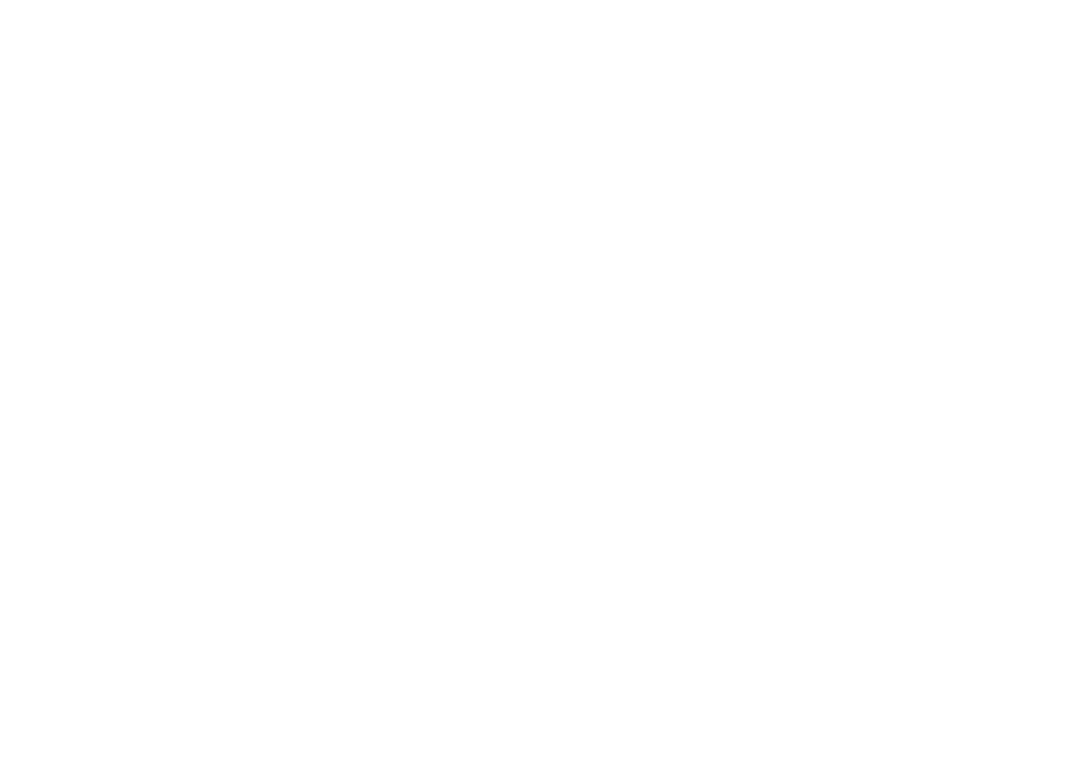
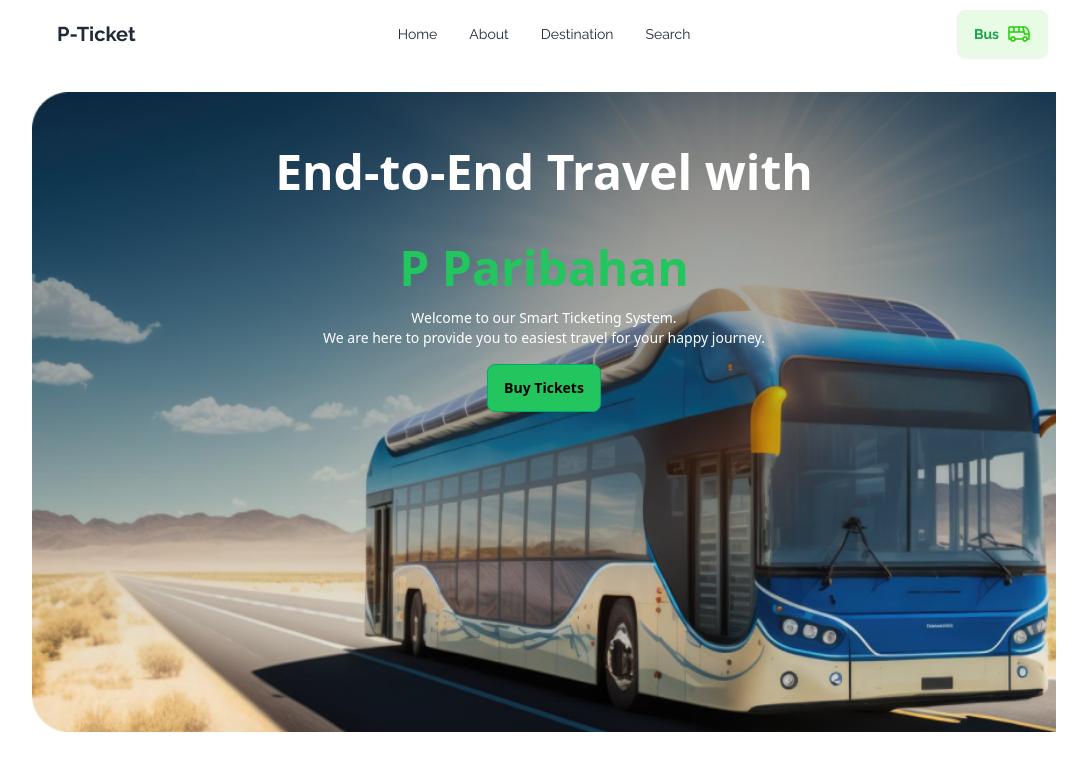
Before and after one commit to Mohammad-coders/smart-ticketing-system, a plain HTML site: page index.html in a window 1280 px wide. Shown: the whole page, without its empty margins (96-1183 px from the left). Drawn offline with nearby package versions, Linux system fonts and the light colour scheme.

Commit message:
done header section

```diff
--- a/index.html
+++ b/index.html
@@ -1,11 +1,53 @@
 <!DOCTYPE html>
-<html lang="en">
+<html lang="en" data-theme="light">
+
 <head>
     <meta charset="UTF-8">
     <meta name="viewport" content="width=device-width, initial-scale=1.0">
     <title>Smart Ticketing System</title>
+    <link href="https://cdn.jsdelivr.net/npm/daisyui@4.7.2/dist/full.min.css" rel="stylesheet" type="text/css" />
+    <script src="https://cdn.tailwindcss.com"></script>
+    <link rel="stylesheet" href="styles/styles.css">
 </head>
+
 <body>
+    <header class="w-[80%] mx-auto">
+        <nav>
+            <div class="navbar bg-base-100">
+                <div class="navbar-start">
+                    <div class="dropdown">
+                        <div tabindex="0" role="button" class="btn btn-ghost lg:hidden">
+                            <svg xmlns="http://www.w3.org/2000/svg" class="h-5 w-5" fill="none" viewBox="0 0 24 24"
+                                stroke="currentColor">
+                                <path stroke-linecap="round" stroke-linejoin="round" stroke-width="2"
+                                    d="M4 6h16M4 12h8m-8 6h16" />
+                            </svg>
+                        </div>
+                    </div>
+                    <a class="btn btn-ghost text-xl font-bold raleway-font">P-Ticket</a>
+                </div>
+                <div class="navbar-center hidden lg:flex">
+                    <ul class="menu menu-horizontal px-1 raleway-font">
+                        <li><a>Home</a></li>
+                        <li><a>About</a></li>
+                        <li><a>Destination</a></li>
+                        <li><a>Search</a></li>
+                    </ul>
+                </div>
+                <div class="navbar-end">
+                    <a class="btn bg-[#1DD1001A]"><span class="text-green-600 raleway-font font-bold">Bus</span><img src="images/bus-icon.png" alt=""></a>
+                </div>
+            </div>
+        </nav>
+        <!-- banner section -->
+        <div class="banner_section">
+            <h3 class="text-center text-5xl pt-14"><span class="text-white font-extrabold">End-to-End Travel with</span><br><br><span class="text-green-500 font-extrabold">P Paribahan</span></h3>
+            <p class="text-white font-normal text-sm text-center mt-4">Welcome to our Smart Ticketing System. <br> We are here to provide you to easiest travel for your happy journey.
+            <br>
+            <button class="btn btn-success bg-green-500 mt-4">Buy Tickets</button>
+            </p>
+        </div>
+    </header>
+</body>
 
-</body>
 </html>
--- /dev/null
+++ b/styles/styles.css
@@ -0,0 +1,23 @@
+@import url('https://fonts.googleapis.com/css2?family=Raleway:ital,wght@0,100..900;1,100..900&display=swap');
+
+*{
+    margin: 0px;
+    padding: 0px;
+}
+.raleway-font {
+    font-family: "Raleway", sans-serif;
+}
+/* .banner-section{
+    background-image: url("../images/banner.png");
+    background-size: 100vh;
+    background-repeat: no-repeat;
+    background-position: center;
+}
+ */
+.banner_section{
+    margin-top: 24px;
+    background: url("../images/banner.png");
+    background-repeat: no-repeat;
+    background-size: cover;
+    height: 80vh;
+}
```
Also changed, not shown: tailwind.config.js (added, +8 -0 lines).
